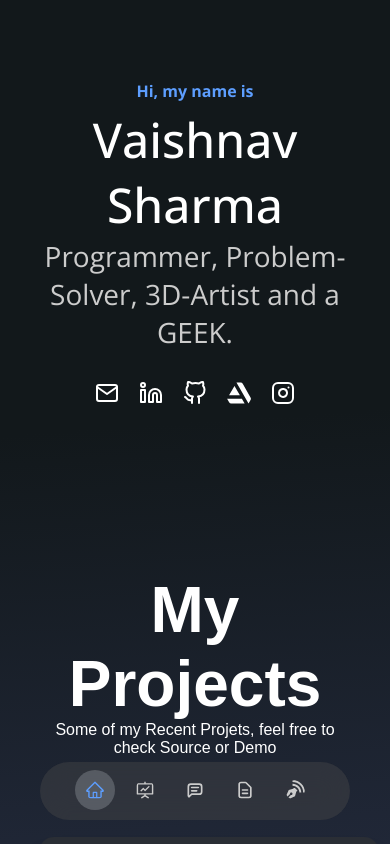
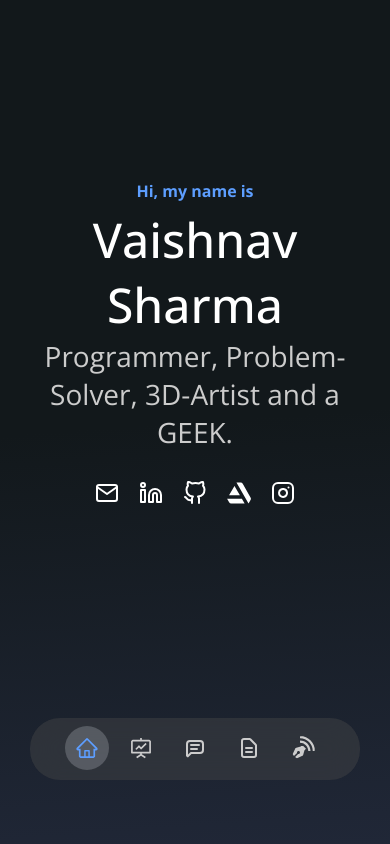
Before and after one commit to vaishnav/vaishnavsh, a React (Vite) app in the folder vaishnavsh/: page / in a window 390 px wide. Built offline with nearby package versions, Linux system fonts and the light colour scheme; a web font is replaced by a local one.

Commit message:
make nav-bar fit better to mobile screens

```diff
--- a/vaishnavsh/src/components/Home/Home.scss
+++ b/vaishnavsh/src/components/Home/Home.scss
@@ -2,6 +2,7 @@
 
 .header {
     display: flex;
+    height: 100vh;
 
     .left {
         margin-top: 15%;
@@ -60,9 +61,12 @@
 
 
 @media all and (max-width:755px){
+    .header {
+        height: 100vh;
         .left {
             text-align: center;
-        margin-top: 80px !important;
+            margin-top: 0px !important;
+            padding-top: 180px;
             .header-quick-nav {
                 justify-content: center;
             }
@@ -71,3 +75,4 @@
             display: none;
         }
     }
+}
--- a/vaishnavsh/src/components/Navbar/Navbar.scss
+++ b/vaishnavsh/src/components/Navbar/Navbar.scss
@@ -47,14 +47,14 @@
     right: 0;
     margin-left: auto;
     margin-right: auto;
-    bottom: 1.5rem;
+    bottom: 4rem;
     background-color: transparentize($color: Variables.$dark-white, $amount: 0.6);
     backdrop-filter: blur(15px);
     padding: 3px 30px 0 30px;
 
     .nav-icon {
         color: Variables.$light-white;
-        font-size: 1.25em;
+        font-size: 1.5rem;
         padding: 10px;
         border-radius: 50%;
         margin: 5px;
```
Lines whose indentation alone changed are shown as unchanged.
